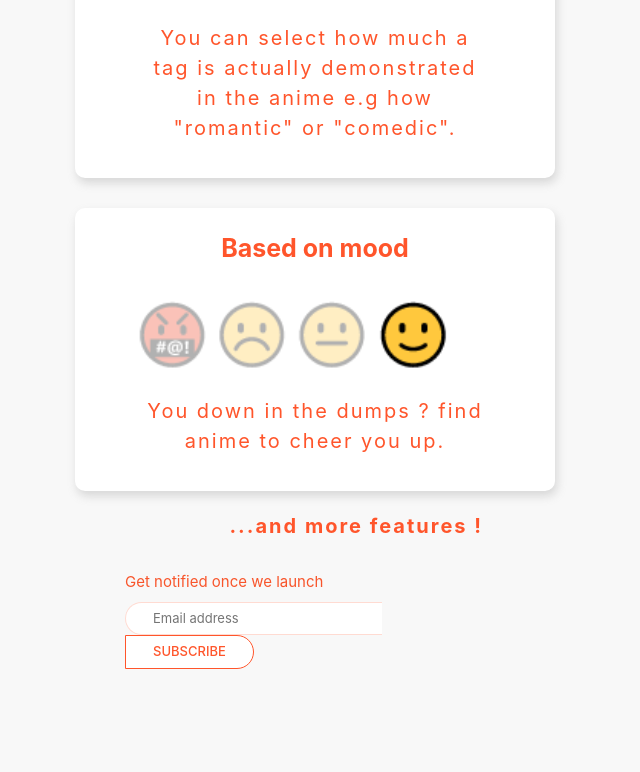
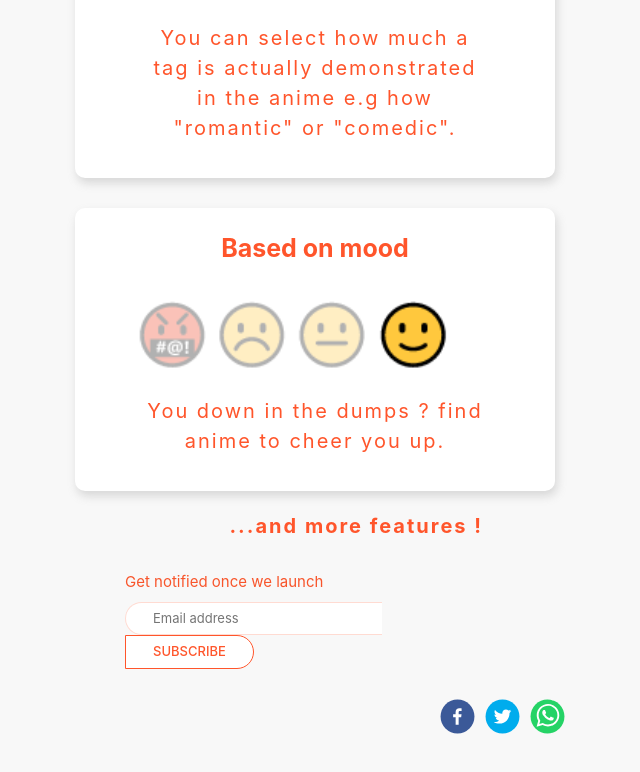
Before and after one commit to Idesalabs/AnimeSonarFrontend, a Next.js app: page / in a window 1280 px wide. Shown: the part 725-1497 px from the top of the page, without its empty margins (325-965 px from the left). Built offline with nearby package versions, Linux system fonts and the light colour scheme.

Commit message:
Added share buttons for facebook, twitter and whatsapp

```diff
--- a/components/BottomPadding.tsx
+++ b/components/BottomPadding.tsx
@@ -3,7 +3,7 @@
         <style jsx>
         {`
         div {
-            height: 15vh;
+            height: 10vh;
         }
         `}
     </style>
--- /dev/null
+++ b/components/ShareButtons.tsx
@@ -0,0 +1,30 @@
+
+import { FacebookShareButton, FacebookIcon, TwitterIcon, TwitterShareButton, WhatsappIcon, WhatsappShareButton } from 'react-share'
+
+
+const IconProps = {
+    round: true,
+    size: 35
+}
+
+const ButtonProps = {
+    url: 'https://animesonar.com',
+    style: {
+        marginLeft: 10
+    },
+    title: 'Let Anime Sonar make that choice for you.'
+}
+
+export default () => {
+    return <div style={{ display: 'flex', justifyContent: 'flex-start', marginTop: 10 }}>
+        <FacebookShareButton quote='' hashtag='#AnimeSonar' {...ButtonProps} >
+            <FacebookIcon {...IconProps} />
+        </FacebookShareButton>
+        <TwitterShareButton {...ButtonProps} hashtags={['AnimeSonar']} >
+            <TwitterIcon {...IconProps} />
+        </TwitterShareButton>
+        <WhatsappShareButton separator=' ' {...ButtonProps}>
+            <WhatsappIcon   {...IconProps} />
+        </WhatsappShareButton>
+    </div>
+}
--- a/package.json
+++ b/package.json
@@ -28,6 +28,7 @@
         "react-addons-css-transition-group": "^15.6.2",
         "react-bootstrap": "^1.0.0-beta.16",
         "react-dom": "^16.12.0",
+        "react-share": "^4.0.1",
         "stein-js-client": "0.0.2",
         "tsconfig-paths-webpack-plugin": "^3.2.0"
     },
--- a/pages/landing-page.tsx
+++ b/pages/landing-page.tsx
@@ -5,6 +5,7 @@
 import SubsForm from '../components/SubscriptionForm'
 import Card from '../components/Card'
 import { colors } from '../styles'
+import ShareButtons from '../components/ShareButtons'
 
 const IntroText = () => (
     <div>
@@ -132,6 +133,9 @@
         <div style={{ width: '100%', maxWidth: 400 }}>
             <SubsForm />
         </div>
+        <div style={{ padding: '10px 0 0', width: '100%', maxWidth: '500px', display: 'flex', justifyContent: 'flex-end' }}>
+            <ShareButtons />
+        </div>
         <BottomPadding />
     </Layout>
 )
```
Also changed, not shown: 1 other file (tests, documents, lock files or other folders).
